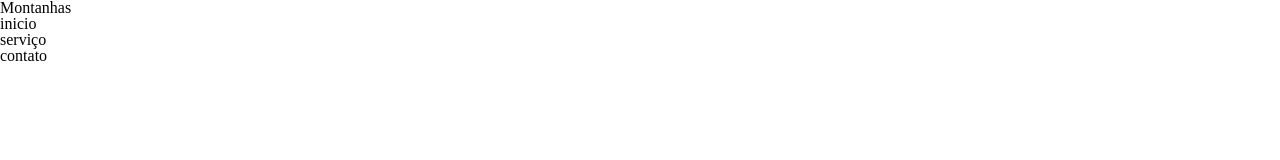
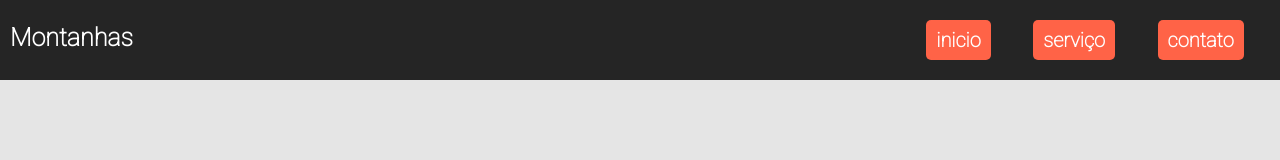
Before and after one commit to Angelo-Spyder/Site-Scool, a plain HTML site: page index.html in a window 1280 px wide. Drawn offline with Linux system fonts and the light colour scheme.

Commit message:
Estilizando cabeçalho do site

```diff
--- a/index.html
+++ b/index.html
@@ -7,6 +7,7 @@
     <title>Viagens</title>
     <link rel="stylesheet" href="reset.css">
     <link rel="shortcut icon" href="images/montanha.png" type="image/x-icon">
+    <link rel="stylesheet" href="style.css">
 </head>
 <body>
     <header class="cabecalho">
--- a/style.css
+++ b/style.css
@@ -0,0 +1,39 @@
+
+@import url('https://fonts.googleapis.com/css2?family=Raleway:wght@100&family=Roboto:wght@100&display=swap');
+body{
+    background: rgba(0, 0, 0, 0.103);
+}
+.cabecalho{
+    display: flex;
+    padding: 10px;
+    font-family: 'Roboto', sans-serif;
+    font-weight: bold;
+    justify-content: space-between;
+    background: #252525;
+    color: white;
+}
+.logo{
+    padding: 15px 0;
+    font-size: 25px;
+}
+.navegacao{
+    font-size: 20px;
+    width: 350px;
+    padding: 10px;
+}
+.lista{
+    display: flex;
+    justify-content: space-around;
+    gap: 10px;
+}
+.itens{
+    padding: 10px;
+    background: tomato;
+    border-radius: 5px;
+    transition: 0.5s;
+}
+.itens:hover{
+    padding: 3px;
+    color: rgb(0, 51, 53);
+    cursor: pointer;
+}
```
